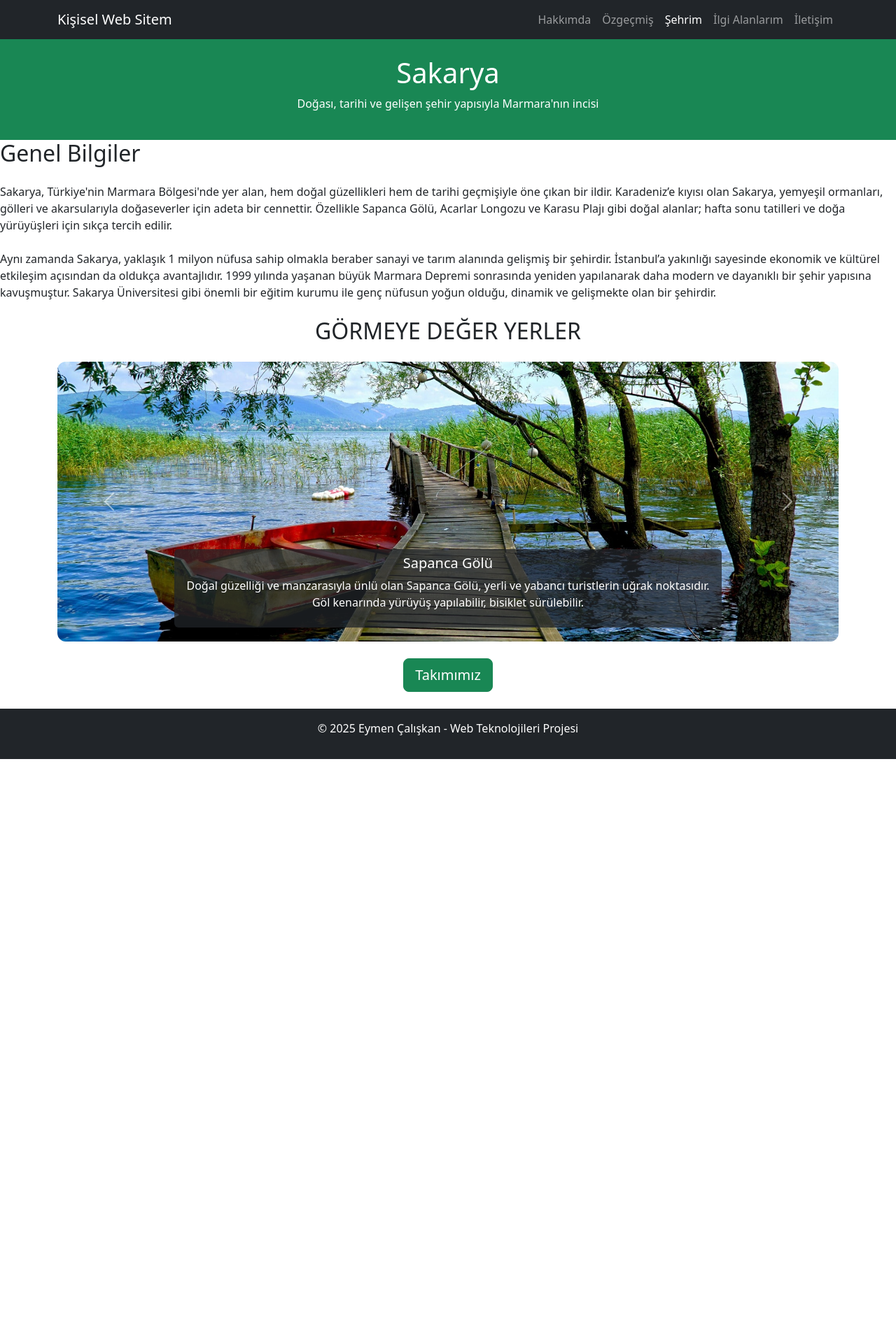
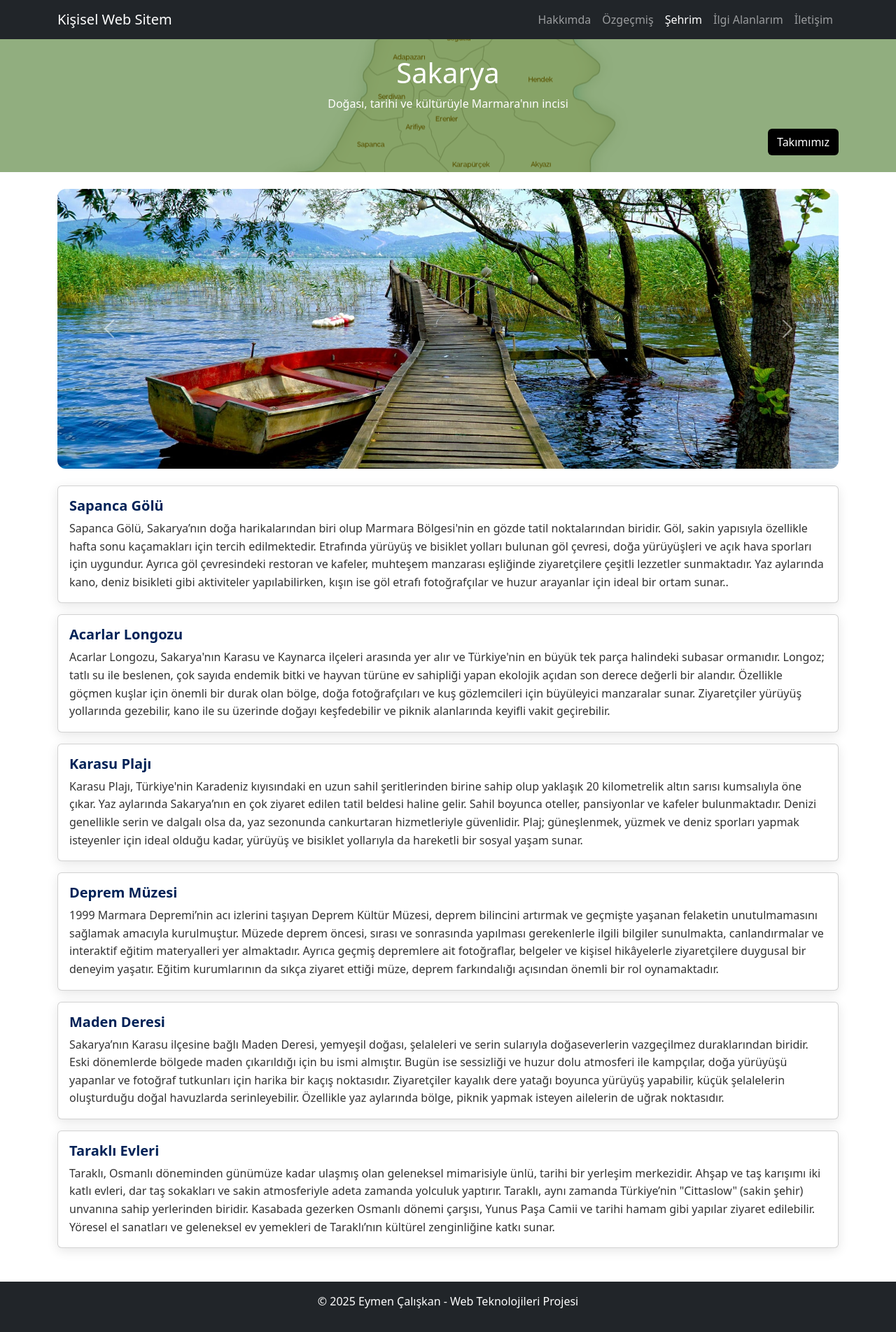
Before and after one commit to Eymen-Caliskan/web-proje, a PHP site: page /sehrim.html in a window 1280 px wide. Shown: the whole page at 70% size. Before the commit the page ends 1085 px from the top, so only its background shows below. Run offline with PHP 8.4, Linux system fonts and the light colour scheme.

Commit message:
şehrim update
şehrim kısmında yapılan bir yanlış düzeltildi ve görsel güncellemeler yapıldı

```diff
--- a/css/sehrim.css
+++ b/css/sehrim.css
@@ -8,3 +8,63 @@
   height: 200px;
   width: auto;
 }
+
+.btn.custom-btn {
+  background-color: #000000 !important;
+  color: #ffffff !important;
+}
+.btn.custom-btn:hover {
+  background-color: #707070 !important;
+  color: rgb(255, 255, 255) !important;
+}
+
+.card {
+  border: none;
+  border-radius: 16px;
+  box-shadow: 0 4px 16px rgba(0, 0, 0, 0.1);
+  transition: transform 0.3s ease, box-shadow 0.3s ease;
+}
+
+.card:hover {
+  transform: translateY(-5px);
+  box-shadow: 0 8px 24px rgba(0, 0, 0, 0.15);
+}
+
+.card-title {
+  color: #012257 !important;
+  font-weight: bold;
+}
+
+.card-text {
+  color: #333;
+  font-size: 1rem;
+  line-height: 1.6;
+}
+
+.new-header {
+  position: relative;
+  background-image: url("../img/sakarya.png");
+  background-position: center;
+  background-repeat: no-repeat ;
+  color: white;
+  z-index: 1;
+  overflow: hidden;
+}
+
+.new-header::before {
+  content: "";
+  position: absolute;
+  top: 0;
+  left: 0;
+  width: 100%;
+  height: 100%;
+  background-color: rgba(37, 94, 0, 0.5);
+  z-index: -1;
+}
+
+.new-header h1,
+.new-header p,
+.new-header .container {
+  position: relative;
+  z-index: 2;
+}
--- a/sehrim.html
+++ b/sehrim.html
@@ -3,7 +3,7 @@
 <head>
   <meta charset="UTF-8">
   <meta name="viewport" content="width=device-width, initial-scale=1">
-  <title>Şehrim - Sakarya</title>
+  <title>Şehrim</title>
   <link rel="stylesheet" href="css/sehrim.css">
   <link href="https://cdn.jsdelivr.net/npm/bootstrap@5.3.0/dist/css/bootstrap.min.css" rel="stylesheet">
 </head>
@@ -29,108 +29,117 @@
   </nav>
 
   <!-- Başlık -->
-  <header class="bg-success text-white text-center p-4">
+  <header class="new-header text-white text-center p-4">
   <h1>Sakarya</h1>
-    <p>Doğası, tarihi ve gelişen şehir yapısıyla Marmara'nın incisi</p>
+  <p>Doğası, tarihi ve kültürüyle Marmara'nın incisi</p>
+  <div class="container mt-4 text-end">
+    <a href="takimimiz.html" class="btn custom-btn">Takımımız</a>
+  </div>
 </header>
 
-  <section class="mb-4">
-      <h2>Genel Bilgiler</h2>
-      <p class="sehir-aciklama mt-4">
-  Sakarya, Türkiye'nin Marmara Bölgesi'nde yer alan, hem doğal güzellikleri hem de tarihi geçmişiyle öne çıkan bir ildir. Karadeniz’e kıyısı olan Sakarya, yemyeşil ormanları, gölleri ve akarsularıyla doğaseverler için adeta bir cennettir. Özellikle Sapanca Gölü, Acarlar Longozu ve Karasu Plajı gibi doğal alanlar; hafta sonu tatilleri ve doğa yürüyüşleri için sıkça tercih edilir.
-  <br><br>
-  Aynı zamanda Sakarya, yaklaşık 1 milyon nüfusa sahip olmakla beraber sanayi ve tarım alanında gelişmiş bir şehirdir. İstanbul’a yakınlığı sayesinde ekonomik ve kültürel etkileşim açısından da oldukça avantajlıdır. 1999 yılında yaşanan büyük Marmara Depremi sonrasında yeniden yapılanarak daha modern ve dayanıklı bir şehir yapısına kavuşmuştur. Sakarya Üniversitesi gibi önemli bir eğitim kurumu ile genç nüfusun yoğun olduğu, dinamik ve gelişmekte olan bir şehirdir.
-</p>
 
-    </section>
 
-    <h2 class="text-center">GÖRMEYE DEĞER YERLER</h2>
   <!-- Slider -->
-  <div id="sakaryaSlider" class="carousel slide my-4 container" data-bs-ride="carousel" >
+  <div id="slider" class="carousel slide container mt-4" data-bs-ride="carousel">
     <div class="carousel-inner rounded">
-    <div class="carousel-item active position-relative">
-      <a href="https://tr.wikipedia.org/wiki/Sapanca" target="_blank">
-      <img src="img/sapanca.jpg" class="card-img-top" alt="Sapanca" data-bs-interval="10000">
+      <div class="carousel-item active">
+        <a href="#sapanca">
+          <img src="img/sapanca.jpg" class="d-block w-100" alt="Sapanca Gölü">
         </a>
-      <div class="carousel-caption bg-dark bg-opacity-75 rounded p-2">
-        <h5>Sapanca Gölü</h5>
-        <p> Doğal güzelliği ve manzarasıyla ünlü olan Sapanca Gölü, yerli ve yabancı turistlerin uğrak noktasıdır. Göl kenarında yürüyüş yapılabilir, bisiklet sürülebilir.
-        </p>
+      </div>
+      <div class="carousel-item">
+        <a href="#acarlar">
+          <img src="img/acarlar.JPG" class="d-block w-100" alt="Acarlar Longozu">
+        </a>
+      </div>
+      <div class="carousel-item">
+        <a href="#karasu">
+          <img src="img/karasu.jpg" class="d-block w-100" alt="Karasu Plajı">
+        </a>
+      </div>
+      <div class="carousel-item">
+        <a href="#deprem">
+          <img src="img/deprem.jpg" class="d-block w-100" alt="Deprem Müzesi">
+        </a>
+      </div>
+      <div class="carousel-item">
+        <a href="#maden">
+          <img src="img/madenderesi.jpg" class="d-block w-100" alt="Maden Deresi">
+        </a>
+      </div>
+      <div class="carousel-item">
+        <a href="#tarakli">
+          <img src="img/taraklı.jpg" class="d-block w-100" alt="Taraklı Evleri">
+        </a>
       </div>
     </div>
-
-    <div class="carousel-item position-relative">
-      <a href="https://tr.wikipedia.org/wiki/Acarlar_Longozu" target="_blank">
-        <img src="img/acarlar.JPG" class="card-img-top" alt="Acarlar Longozu" data-bs-interval="10000">
-      </a>
-      <div class="carousel-caption bg-dark bg-opacity-75 rounded p-2">
-        <h5>Acarlar Longozu</h5>
-        <p>Türkiye'nin tek parça halindeki en büyük longoz ormanıdır. Kendine özgü bitki çeşitleri ve canlıları ile eşsizdir. Kano turu yapılabilir, fotoğrafçılar için harika kareler sunar.</p>
-      </div>
-    </div>
-
-    <div class="carousel-item position-relative">
-      <a href="https://tr.wikipedia.org/wiki/Karasu" target="_blank">
-        <img src="img/karasu.jpg" class="card-img-top" alt="Karasu" data-bs-interval="10000">
-      </a>
-      <div class="carousel-caption bg-dark bg-opacity-75 rounded p-2">
-        <h5>Karasu Plajı</h5>
-        <p> Karadeniz kıyısında yer alır ve Türkiye'nin en uzun 2. sahil şeridine sahiptir. Yaz aylarında deniz turizmi oldukça gelişmiştir.</p>
-      </div>
-    </div>
-
-    <div class="carousel-item position-relative">
-      <a href="https://tr.wikipedia.org/wiki/Deprem_K%C3%BClt%C3%BCr_M%C3%BCzesi" target="_blank">
-        <img src="img/deprem.jpg" class="card-img-top" alt="Deprem Muzesi" data-bs-interval="10000">
-      </a>
-      <div class="carousel-caption bg-dark bg-opacity-75 rounded p-2">
-        <h5>Deprem Müzesi</h5>
-        <p>1999 Marmara Depremi'nin anısını yaşatmak için açılmıştır. Deprem bilincini artırmak için eğitici materyaller barındırır.</p>
-      </div>
-    </div>
-
-  <div class="carousel-item position-relative">
-      <a href="https://tr.wikipedia.org/wiki/Maden_Deresi" target="_blank">
-        <img src="img/madenderesi.jpg" class="card-img-top" alt="Maden Deresi" data-bs-interval="10000">
-      </a>
-    <div class="carousel-caption bg-dark bg-opacity-75 rounded p-2">
-      <h5>Maden Deresi</h5>
-      <p>
-        Doğal güzelliği, şelalesi ve yürüyüş yollarıyla popüler bir mesire alanıdır.
-      </p>
-    </div>
-  </div>
-
-  <div class="carousel-item position-relative">
-      <a href="https://tr.wikipedia.org/wiki/Tarakl%C4%B1" target="_blank">
-        <img src="img/taraklı.jpg" class="card-img-top" alt="Tarakli" data-bs-interval="10000">
-      </a>
-    <div class="carousel-caption bg-dark bg-opacity-75 rounded p-2">
-      <h5>Tarakli Evleri</h5>
-      <p>
-        Osmanlı döneminden kalma geleneksel mimarisiyle öne çıkan tarihi bir yerleşim bölgesidir.
-      </p>
-    </div>
-  </div>
-
-  </div>
-
-  <button class="carousel-control-prev" type="button" data-bs-target="#sakaryaSlider" data-bs-slide="prev">
+    <button class="carousel-control-prev" type="button" data-bs-target="#slider" data-bs-slide="prev">
       <span class="carousel-control-prev-icon"></span>
     </button>
-  <button class="carousel-control-next" type="button" data-bs-target="#sakaryaSlider" data-bs-slide="next">
+    <button class="carousel-control-next" type="button" data-bs-target="#slider" data-bs-slide="next">
       <span class="carousel-control-next-icon"></span>
     </button>
   </div>
 
-  <div class="text-center mt-4">
-  <a href="takimimiz.html" class="btn btn-success btn-lg">Takımımız</a>
+  <!-- Bilgi Bölümleri -->
+  <section class="container my-5">
+      <div class="row row-cols-1 row-cols-md-2 g-4"></div>
+        <div class="col">
+          <div class="card h-100">
+            <div class="card-body">
+              <h5 id="sapanca" class="card-title">Sapanca Gölü</h5>
+              <p class="card-text">Sapanca Gölü, Sakarya’nın doğa harikalarından biri olup Marmara Bölgesi'nin en gözde tatil noktalarından biridir. Göl, sakin yapısıyla özellikle hafta sonu kaçamakları için tercih edilmektedir. Etrafında yürüyüş ve bisiklet yolları bulunan göl çevresi, doğa yürüyüşleri ve açık hava sporları için uygundur. Ayrıca göl çevresindeki restoran ve kafeler, muhteşem manzarası eşliğinde ziyaretçilere çeşitli lezzetler sunmaktadır. Yaz aylarında kano, deniz bisikleti gibi aktiviteler yapılabilirken, kışın ise göl etrafı fotoğrafçılar ve huzur arayanlar için ideal bir ortam sunar..</p>
+            </div>
+          </div>
+        </div>
+<p></p>
+        <div class="col">
+          <div class="card h-100">
+            <div class="card-body">
+              <h5 id="acarlar" class="card-title">Acarlar Longozu</h5>
+              <p class="card-text">Acarlar Longozu, Sakarya'nın Karasu ve Kaynarca ilçeleri arasında yer alır ve Türkiye'nin en büyük tek parça halindeki subasar ormanıdır. Longoz; tatlı su ile beslenen, çok sayıda endemik bitki ve hayvan türüne ev sahipliği yapan ekolojik açıdan son derece değerli bir alandır. Özellikle göçmen kuşlar için önemli bir durak olan bölge, doğa fotoğrafçıları ve kuş gözlemcileri için büyüleyici manzaralar sunar. Ziyaretçiler yürüyüş yollarında gezebilir, kano ile su üzerinde doğayı keşfedebilir ve piknik alanlarında keyifli vakit geçirebilir.</p>
+            </div>
+          </div>
+        </div>
+<p></p>
+        <div class="col">
+          <div class="card h-100">
+            <div class="card-body">
+              <h5 id="karasu" class="card-title">Karasu Plajı</h5>
+              <p class="card-text">Karasu Plajı, Türkiye'nin Karadeniz kıyısındaki en uzun sahil şeritlerinden birine sahip olup yaklaşık 20 kilometrelik altın sarısı kumsalıyla öne çıkar. Yaz aylarında Sakarya’nın en çok ziyaret edilen tatil beldesi haline gelir. Sahil boyunca oteller, pansiyonlar ve kafeler bulunmaktadır. Denizi genellikle serin ve dalgalı olsa da, yaz sezonunda cankurtaran hizmetleriyle güvenlidir. Plaj; güneşlenmek, yüzmek ve deniz sporları yapmak isteyenler için ideal olduğu kadar, yürüyüş ve bisiklet yollarıyla da hareketli bir sosyal yaşam sunar.</p>
+            </div>
+          </div>
+        </div>
+<p></p>
+        <div class="col">
+          <div class="card h-100">
+            <div class="card-body">
+              <h5 id="deprem" class="card-title">Deprem Müzesi</h5>
+              <p class="card-text">1999 Marmara Depremi’nin acı izlerini taşıyan Deprem Kültür Müzesi, deprem bilincini artırmak ve geçmişte yaşanan felaketin unutulmamasını sağlamak amacıyla kurulmuştur. Müzede deprem öncesi, sırası ve sonrasında yapılması gerekenlerle ilgili bilgiler sunulmakta, canlandırmalar ve interaktif eğitim materyalleri yer almaktadır. Ayrıca geçmiş depremlere ait fotoğraflar, belgeler ve kişisel hikâyelerle ziyaretçilere duygusal bir deneyim yaşatır. Eğitim kurumlarının da sıkça ziyaret ettiği müze, deprem farkındalığı açısından önemli bir rol oynamaktadır.</p>
+            </div>
+          </div>
+        </div>
+<p></p>
+        <div class="col">
+          <div class="card h-100">
+            <div class="card-body">
+              <h5 id="maden" class="card-title">Maden Deresi</h5>
+              <p class="card-text">Sakarya’nın Karasu ilçesine bağlı Maden Deresi, yemyeşil doğası, şelaleleri ve serin sularıyla doğaseverlerin vazgeçilmez duraklarından biridir. Eski dönemlerde bölgede maden çıkarıldığı için bu ismi almıştır. Bugün ise sessizliği ve huzur dolu atmosferi ile kampçılar, doğa yürüyüşü yapanlar ve fotoğraf tutkunları için harika bir kaçış noktasıdır. Ziyaretçiler kayalık dere yatağı boyunca yürüyüş yapabilir, küçük şelalelerin oluşturduğu doğal havuzlarda serinleyebilir. Özellikle yaz aylarında bölge, piknik yapmak isteyen ailelerin de uğrak noktasıdır.</p>
+            </div>
+          </div>
+        </div>
+<p></p>
+        <div class="col">
+          <div class="card h-100">
+            <div class="card-body">
+              <h5 id="tarakli" class="card-title">Taraklı Evleri</h5>
+              <p class="card-text">Taraklı, Osmanlı döneminden günümüze kadar ulaşmış olan geleneksel mimarisiyle ünlü, tarihi bir yerleşim merkezidir. Ahşap ve taş karışımı iki katlı evleri, dar taş sokakları ve sakin atmosferiyle adeta zamanda yolculuk yaptırır. Taraklı, aynı zamanda Türkiye’nin "Cittaslow" (sakin şehir) unvanına sahip yerlerinden biridir. Kasabada gezerken Osmanlı dönemi çarşısı, Yunus Paşa Camii ve tarihi hamam gibi yapılar ziyaret edilebilir. Yöresel el sanatları ve geleneksel ev yemekleri de Taraklı’nın kültürel zenginliğine katkı sunar.</p>
+            </div>
+          </div>
         </div>
 
+  </section>
 
-
-
-  <!-- Footer -->
   <footer class="bg-dark text-white text-center p-3 mt-4">
     <p>&copy; 2025 Eymen Çalışkan - Web Teknolojileri Projesi</p>
   </footer>
```
Also changed, not shown: img/sakarya.png (added). Lines whose indentation alone changed are shown as unchanged.
